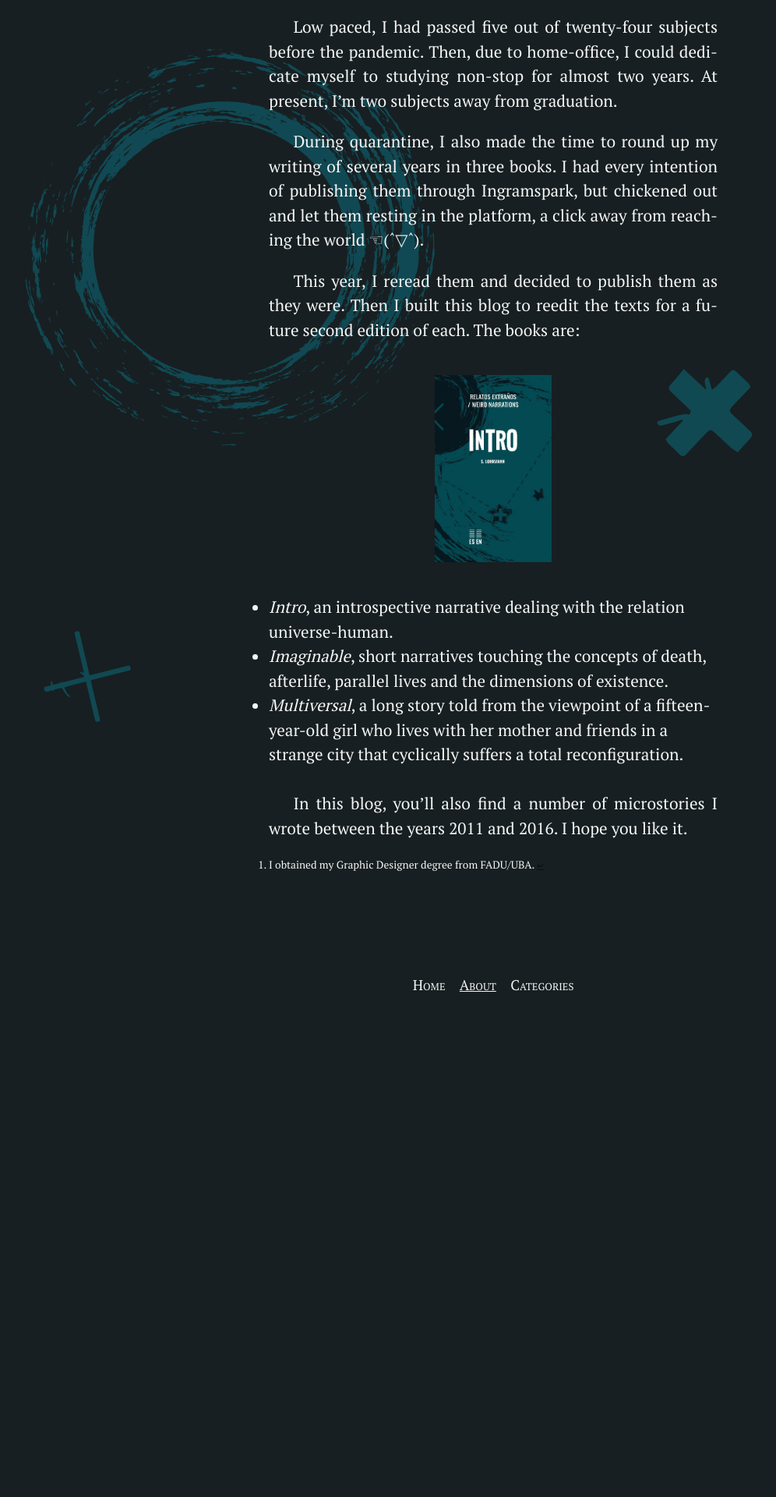
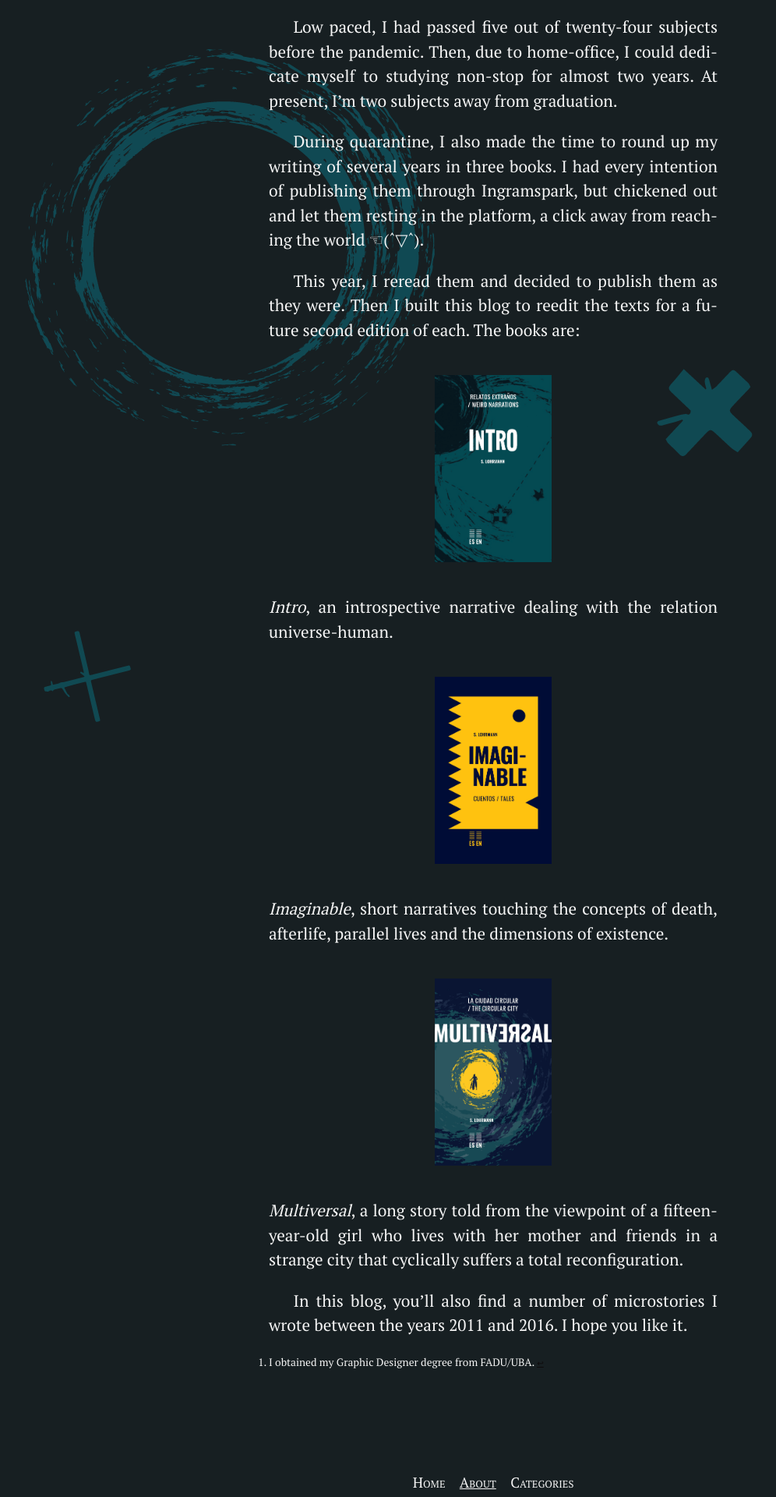
Before and after one commit to silvialohrmann/editorial, a Jekyll site: the page built from about.md, in a window 1280 px wide. Shown: the part 1336-3256 px from the top of the page at 78% size, without its empty margins (7-1003 px from the left). Built offline with Jekyll 4.4.1, drawn with Linux system fonts in a browser that asks for light colours; before the commit the page ends 2618 px from its top, so only the background shows below that.

Commit message:
Update about.md

```diff
--- a/about.md
+++ b/about.md
@@ -19,10 +19,12 @@
 
 This year, I reread them and decided to publish them as they were. Then I built this blog to reedit the texts for a future second edition of each. The books are:
 <div id="books"></div>
-<img src="/assets/images/Intro%20-%20cover.jpg" width="150">
-- *Intro*, an introspective narrative dealing with the relation universe-human.
-- *Imaginable*, short narratives touching the concepts of death, afterlife, parallel lives and the dimensions of existence.
-- *Multiversal*, a long story told from the viewpoint of a fifteen-year-old girl who lives with her mother and friends in a strange city that cyclically suffers a total reconfiguration.
+<img src="/assets/images/Intro%20-%20cover.jpg" alt="Intro" width="150">
+*Intro*, an introspective narrative dealing with the relation universe-human.
+<img src="/assets/images/Imaginable%20-%20cover.jpg" alt="Imaginable" width="150">
+*Imaginable*, short narratives touching the concepts of death, afterlife, parallel lives and the dimensions of existence.
+<img src="/assets/images/Multiversal%20-%20cover.jpg" alt="Multiversal" width="150">
+*Multiversal*, a long story told from the viewpoint of a fifteen-year-old girl who lives with her mother and friends in a strange city that cyclically suffers a total reconfiguration.
 
 In this blog, you'll also find a number of microstories I wrote between the years 2011 and 2016. I hope you like it.
 
```
